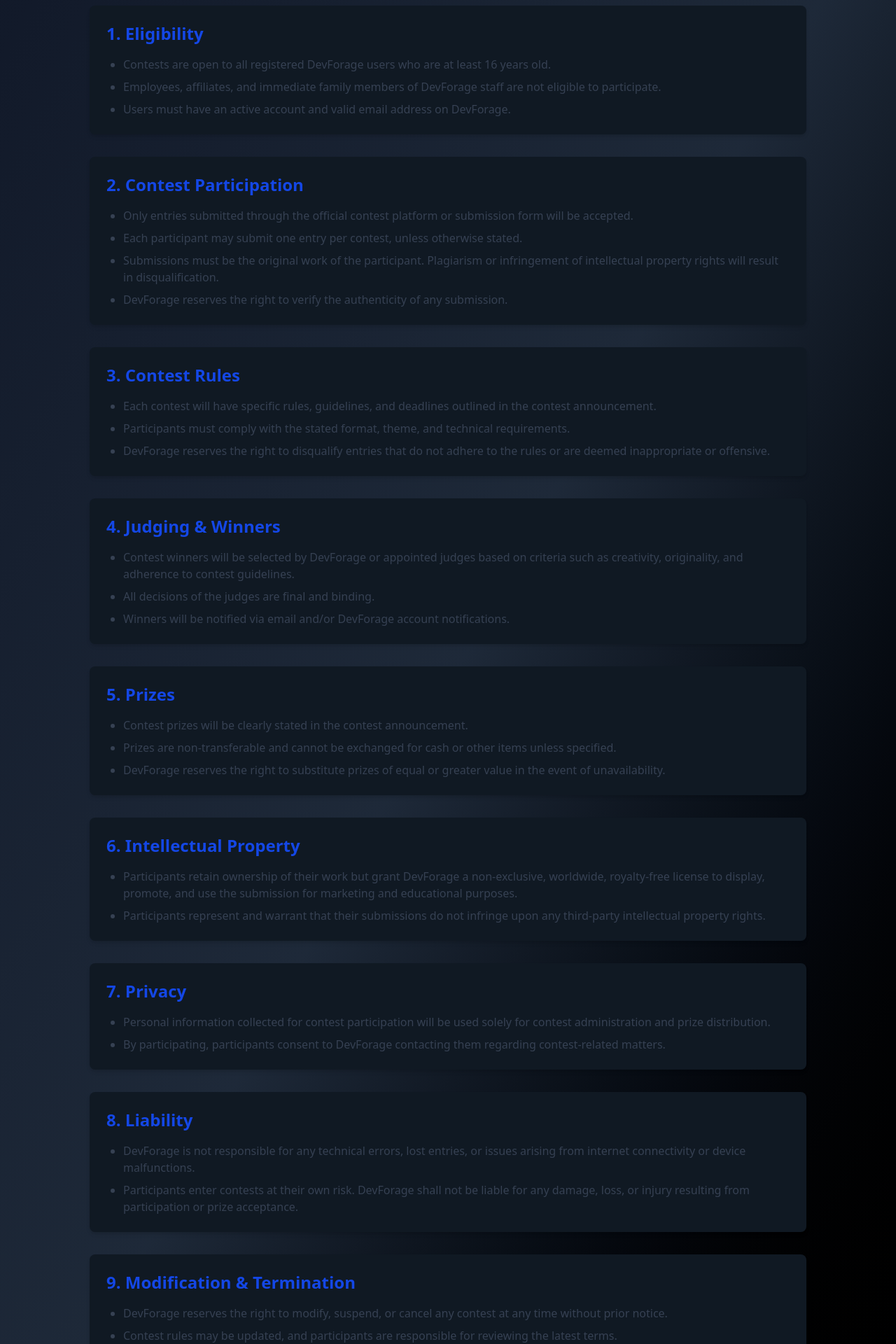
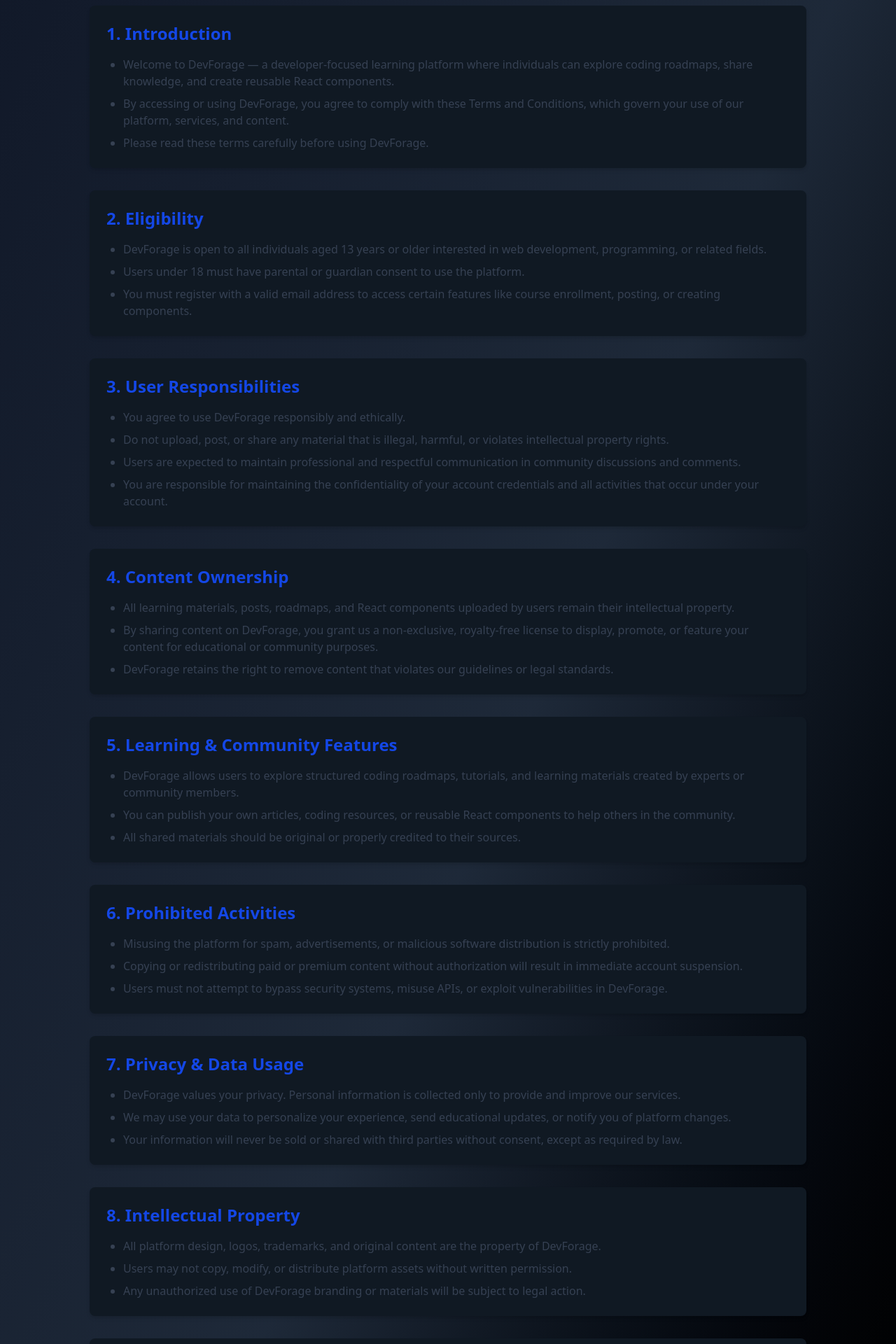
Before and after one commit to raushan-sinha/dev-forage, a React (Vite) app: page /terms in a window 1280 px wide. Shown: the part 240-2160 px from the top of the page at 70% size. Built offline with nearby package versions, Linux system fonts and the light colour scheme.

Commit message:
Changed Terms page contents

```diff
--- a/src/pages/Terms/Terms.jsx
+++ b/src/pages/Terms/Terms.jsx
@@ -4,78 +4,99 @@ import Footer from "../../components/Footer/Footer";
 
 const termsData = [
     {
-        title: "Eligibility",
+        title: "Introduction",
         content: [
-            "Contests are open to all registered DevForage users who are at least 16 years old.",
-            "Employees, affiliates, and immediate family members of DevForage staff are not eligible to participate.",
-            "Users must have an active account and valid email address on DevForage.",
+            "Welcome to DevForage — a developer-focused learning platform where individuals can explore coding roadmaps, share knowledge, and create reusable React components.",
+            "By accessing or using DevForage, you agree to comply with these Terms and Conditions, which govern your use of our platform, services, and content.",
+            "Please read these terms carefully before using DevForage."
         ],
     },
     {
-        title: "Contest Participation",
+        title: "Eligibility",
         content: [
-            "Only entries submitted through the official contest platform or submission form will be accepted.",
-            "Each participant may submit one entry per contest, unless otherwise stated.",
-            "Submissions must be the original work of the participant. Plagiarism or infringement of intellectual property rights will result in disqualification.",
-            "DevForage reserves the right to verify the authenticity of any submission.",
+            "DevForage is open to all individuals aged 13 years or older interested in web development, programming, or related fields.",
+            "Users under 18 must have parental or guardian consent to use the platform.",
+            "You must register with a valid email address to access certain features like course enrollment, posting, or creating components."
         ],
     },
     {
-        title: "Contest Rules",
+        title: "User Responsibilities",
         content: [
-            "Each contest will have specific rules, guidelines, and deadlines outlined in the contest announcement.",
-            "Participants must comply with the stated format, theme, and technical requirements.",
-            "DevForage reserves the right to disqualify entries that do not adhere to the rules or are deemed inappropriate or offensive.",
+            "You agree to use DevForage responsibly and ethically.",
+            "Do not upload, post, or share any material that is illegal, harmful, or violates intellectual property rights.",
+            "Users are expected to maintain professional and respectful communication in community discussions and comments.",
+            "You are responsible for maintaining the confidentiality of your account credentials and all activities that occur under your account."
         ],
     },
     {
-        title: "Judging & Winners",
+        title: "Content Ownership",
         content: [
-            "Contest winners will be selected by DevForage or appointed judges based on criteria such as creativity, originality, and adherence to contest guidelines.",
-            "All decisions of the judges are final and binding.",
-            "Winners will be notified via email and/or DevForage account notifications.",
+            "All learning materials, posts, roadmaps, and React components uploaded by users remain their intellectual property.",
+            "By sharing content on DevForage, you grant us a non-exclusive, royalty-free license to display, promote, or feature your content for educational or community purposes.",
+            "DevForage retains the right to remove content that violates our guidelines or legal standards."
         ],
     },
     {
-        title: "Prizes",
+        title: "Learning & Community Features",
         content: [
-            "Contest prizes will be clearly stated in the contest announcement.",
-            "Prizes are non-transferable and cannot be exchanged for cash or other items unless specified.",
-            "DevForage reserves the right to substitute prizes of equal or greater value in the event of unavailability.",
+            "DevForage allows users to explore structured coding roadmaps, tutorials, and learning materials created by experts or community members.",
+            "You can publish your own articles, coding resources, or reusable React components to help others in the community.",
+            "All shared materials should be original or properly credited to their sources."
+        ],
+    },
+    {
+        title: "Prohibited Activities",
+        content: [
+            "Misusing the platform for spam, advertisements, or malicious software distribution is strictly prohibited.",
+            "Copying or redistributing paid or premium content without authorization will result in immediate account suspension.",
+            "Users must not attempt to bypass security systems, misuse APIs, or exploit vulnerabilities in DevForage."
+        ],
+    },
+    {
+        title: "Privacy & Data Usage",
+        content: [
+            "DevForage values your privacy. Personal information is collected only to provide and improve our services.",
+            "We may use your data to personalize your experience, send educational updates, or notify you of platform changes.",
+            "Your information will never be sold or shared with third parties without consent, except as required by law."
         ],
     },
     {
         title: "Intellectual Property",
         content: [
-            "Participants retain ownership of their work but grant DevForage a non-exclusive, worldwide, royalty-free license to display, promote, and use the submission for marketing and educational purposes.",
-            "Participants represent and warrant that their submissions do not infringe upon any third-party intellectual property rights.",
+            "All platform design, logos, trademarks, and original content are the property of DevForage.",
+            "Users may not copy, modify, or distribute platform assets without written permission.",
+            "Any unauthorized use of DevForage branding or materials will be subject to legal action."
         ],
     },
     {
-        title: "Privacy",
+        title: "Account Suspension & Termination",
         content: [
-            "Personal information collected for contest participation will be used solely for contest administration and prize distribution.",
-            "By participating, participants consent to DevForage contacting them regarding contest-related matters.",
+            "DevForage reserves the right to suspend or terminate user accounts that violate these Terms or harm the platform’s integrity.",
+            "Repeated infringement of intellectual property rights, spreading misinformation, or engaging in harassment will lead to permanent bans.",
+            "Users may request account deletion by contacting DevForage support."
         ],
     },
     {
-        title: "Liability",
+        title: "Platform Updates & Modifications",
         content: [
-            "DevForage is not responsible for any technical errors, lost entries, or issues arising from internet connectivity or device malfunctions.",
-            "Participants enter contests at their own risk. DevForage shall not be liable for any damage, loss, or injury resulting from participation or prize acceptance.",
+            "DevForage may update features, tools, or terms periodically to improve the platform experience.",
+            "Continued use of DevForage after updates constitutes acceptance of the revised terms.",
+            "Major policy changes will be communicated via email or platform notifications."
         ],
     },
     {
-        title: "Modification & Termination",
+        title: "Limitation of Liability",
         content: [
-            "DevForage reserves the right to modify, suspend, or cancel any contest at any time without prior notice.",
-            "Contest rules may be updated, and participants are responsible for reviewing the latest terms.",
+            "DevForage is provided 'as is' without warranties of any kind.",
+            "We are not responsible for any loss of data, revenue, or damage resulting from the use or inability to use our platform.",
+            "Users are solely responsible for their activities, content, and interactions on the platform."
         ],
     },
     {
         title: "Governing Law",
         content: [
-            "These terms are governed by the laws applicable to the DevForage platform. Any disputes will be resolved under the jurisdiction of the relevant courts.",
+            "These Terms and Conditions are governed by the laws applicable in the jurisdiction where DevForage operates.",
+            "Any disputes arising from these terms will be handled under the exclusive jurisdiction of the relevant courts."
         ],
     },
 ];
```
